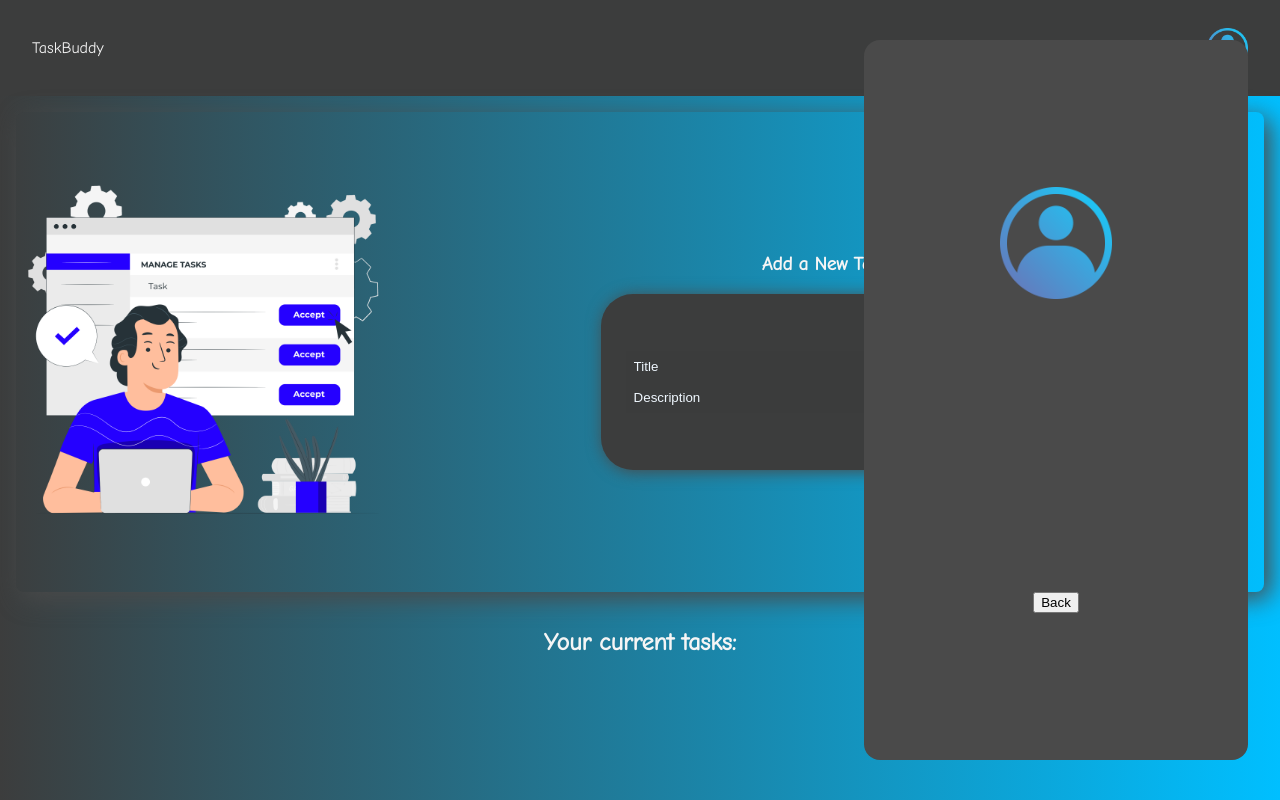
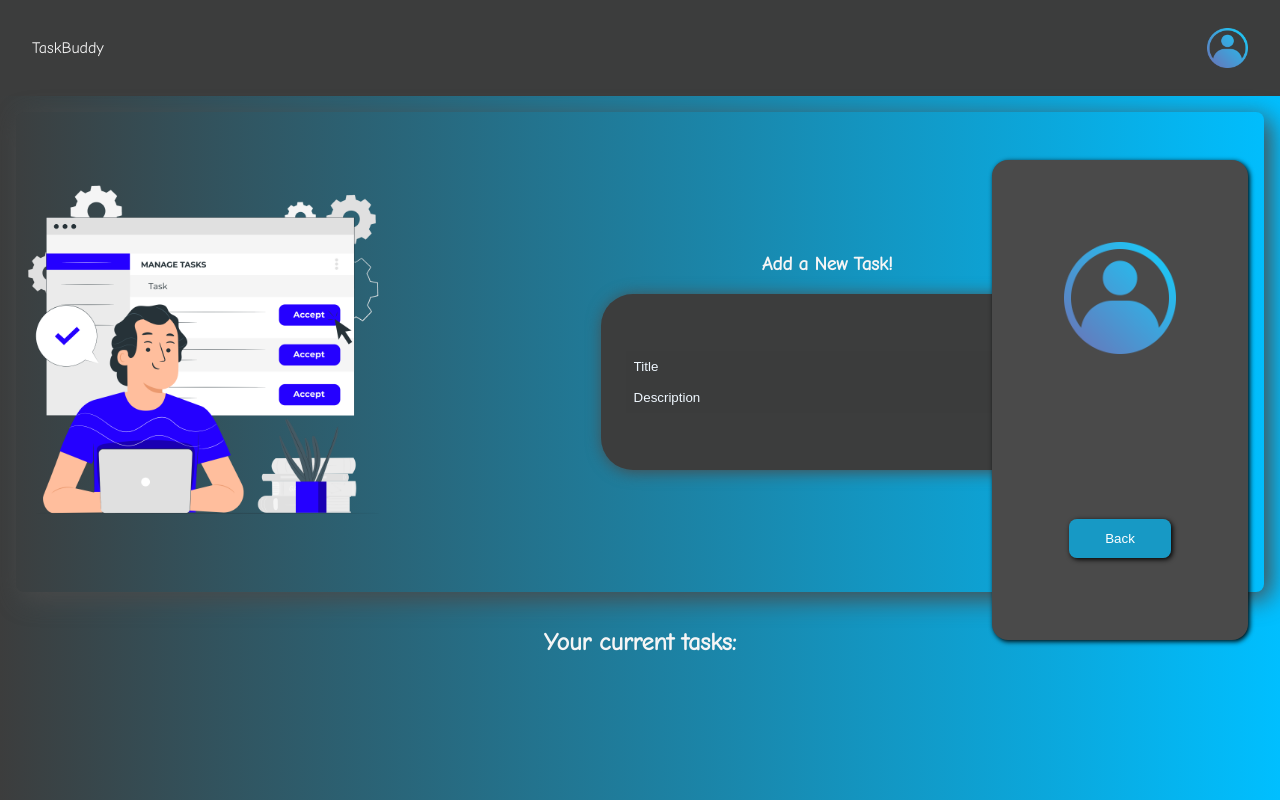
Before and after one commit to gabstoffel/ToDoList, a website: page public/ToDoList/index.html in a window 1280 px wide. Both pictures are taken after a click on the picture 1227 px from the left and 48 px from the top of the page. Drawn offline with Linux system fonts and the light colour scheme; no server answers.

Commit message:
frontend done

```diff
--- a/public/ToDoList/style.css
+++ b/public/ToDoList/style.css
@@ -141,8 +141,8 @@ textarea:focus, input:focus {
   background-color: #4a4a4a;
   color: whitesmoke;
   border-radius: 1rem;
-  width: 30%;
-  height: 90%;
+  width: 20%;
+  height: 60%;
   position: absolute;
   top: 50%;
   transform: translateY(-50%);
@@ -150,6 +150,7 @@ textarea:focus, input:focus {
   flex-direction: column;
   justify-content: space-evenly;
   align-items: center;
+  box-shadow: 0.1rem 0.1rem 0.3rem black;
 }
 #profileImage{
   width: 7rem;
@@ -158,6 +159,7 @@ textarea:focus, input:focus {
   display: flex;
   flex-direction: column;
   justify-content: center;
+  text-align: center;
   align-content: space-between;
 }
 #tasksIcon{
@@ -169,6 +171,19 @@ textarea:focus, input:focus {
   display: flex;
   flex-direction: row;
   justify-content: center;
+}
+#backButton{
+  width: 40%;
+  height: 8%;
+  background-color: #00bfffae;
+  color: white;
+  border: none;
+  border-radius: 0.5rem;
+  box-shadow: 0.1rem 0.1rem 0.3rem black;
+}
+#backButton:hover{
+  box-shadow: 0.1rem 0.1rem 0.1rem black;
+  cursor: pointer;
 }
 
 
```
